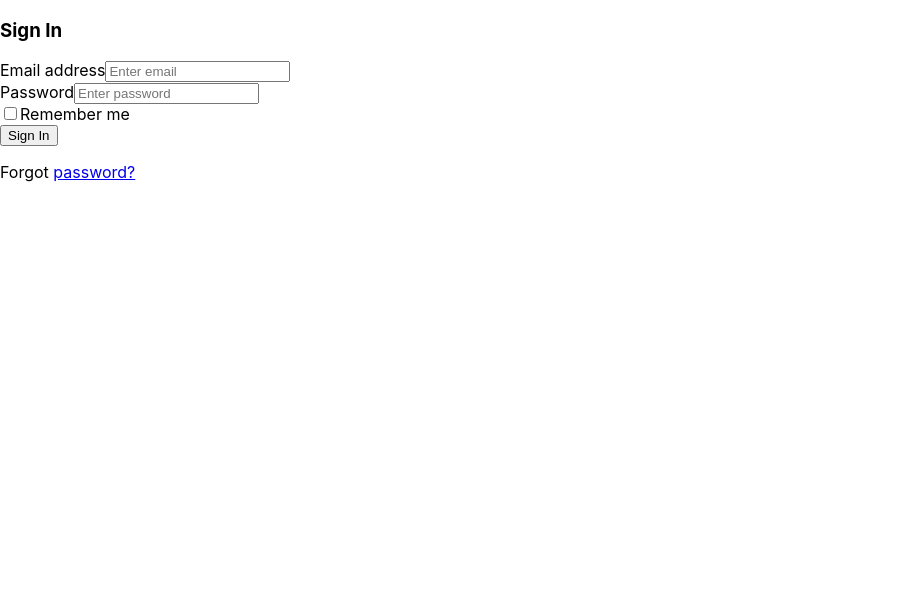
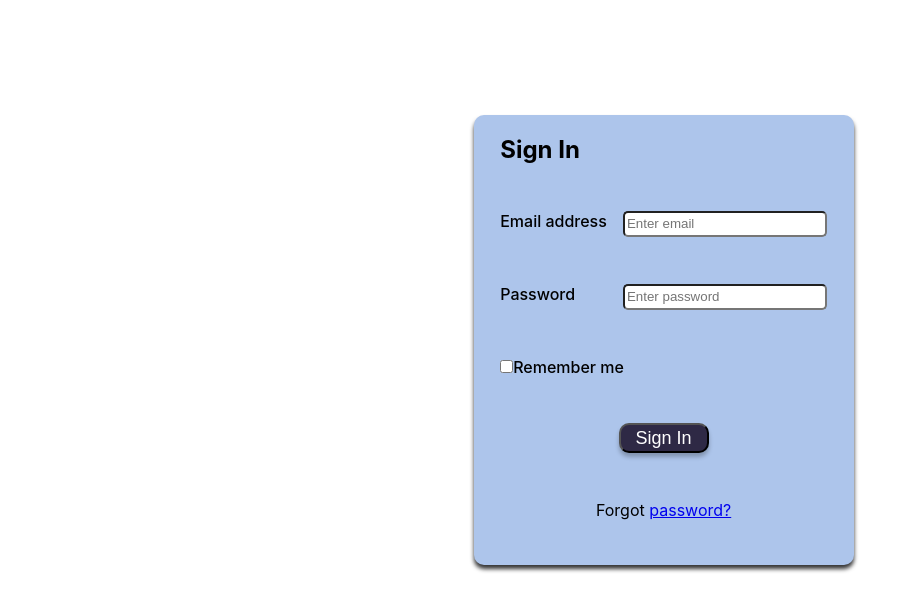
Before and after one commit to ingenio-se/JobbyFullStack, a React (Create React App) app: page /login in a window 1280 px wide. Shown: the top 610 px of the page, without its empty margins (0-920 px from the left). Built offline with nearby package versions, Linux system fonts and the light colour scheme.

Commit message:
Form visual styles added

```diff
--- a/src/components/CreateJob/index.js
+++ b/src/components/CreateJob/index.js
@@ -1,11 +1,14 @@
 import React, { Component } from "react";
 import { Link } from "react-router-dom";
+import "./style/index.scss";
 
 export default class index extends Component {
   render() {
     return (
+      <div className="form-container">
+        <div className="form-content">
           <form>
-        <h3>Create Vacancy</h3>
+            <h2>Create Vacancy</h2>
 
             <div className="form-group">
               <label>Job Title</label>
@@ -48,7 +51,7 @@ export default class index extends Component {
             </div>
 
             <div className="form-group">
-          <label>Ratio 0-10</label>
+              <label>Ratio (0-10)</label>
               <input
                 type="number"
                 className="form-control"
@@ -68,7 +71,10 @@ export default class index extends Component {
               />
             </div>
 
-        <Link className="text-reset text-decoration-none" to={`/job/:jobId`}>
+            <Link
+              className="text-reset text-decoration-none"
+              to={`/job/:jobId`}
+            >
               <button
                 type="submit"
                 className="btn btn-primary btn-block"
@@ -78,6 +84,8 @@ export default class index extends Component {
               </button>
             </Link>
           </form>
+        </div>
+      </div>
     );
   }
 }
--- /dev/null
+++ b/src/components/CreateJob/style/index.scss
@@ -0,0 +1,6 @@
+textarea {
+  height: 100px;
+  width: 200px;
+  background-color: white;
+  border-radius: 5px;
+}
--- a/src/components/Login/index.js
+++ b/src/components/Login/index.js
@@ -1,8 +1,7 @@
 import React, { Component } from "react";
 import PropTypes from "prop-types";
 import { Link } from "react-router-dom";
-// import "../../../node_modules/bootstrap/dist/css/bootstrap.min.css";
-// import "./style/index.scss";
+import "./style/index.scss";
 
 export default class index extends Component {
   static propTypes = {
@@ -11,8 +10,10 @@ export default class index extends Component {
 
   render() {
     return (
+      <div className="form-container">
+        <div className="form-content">
           <form>
-        <h3>Sign In</h3>
+            <h2>Sign In</h2>
 
             <div className="form-group">
               <label>Email address</label>
@@ -59,6 +60,8 @@ export default class index extends Component {
               Forgot <a href="#">password?</a>
             </p>
           </form>
+        </div>
+      </div>
     );
   }
 }
--- a/src/components/Login/style/index.scss
+++ b/src/components/Login/style/index.scss
@@ -1,84 +1,58 @@
-@import url("https://fonts.googleapis.com/css?family=Fira+Sans:400,500,600,700,800");
+@import "../../../styles/sass/variables";
 
-* {
-  box-sizing: border-box;
-}
-body {
-  background: #1c8ef9 !important;
-  min-height: 100vh;
-  display: flex;
-  font-weight: 400;
-  font-family: "Fira Sans", sans-serif;
+.form-container {
+  height: 450px;
+  width: 380px;
+  background-color: $primary-color;
+  margin: 9% 37%;
+  border-radius: $corners;
+  box-shadow: 0px 4px 4px rgba(0, 0, 0, 0.8);
+  .form-content {
+    height: 90%;
+    width: 86%;
+    margin: 7%;
+    form {
+      height: 100%;
+      display: grid;
+      align-content: space-between;
+      background-color: $primary-color;
+      & > * {
+        margin-bottom: 0;
+        background-color: $primary-color;
+      }
+      .form-group {
+        display: flex;
+        justify-content: space-between;
+      }
+      input {
+        height: 20px;
+        width: 60%;
+        right: 0;
+        border-radius: 5px;
+        background-color: white;
+      }
+      #customCheck1 {
+        width: auto;
+        height: 13px;
+        margin: 0;
+      }
+      label {
+        font-weight: 500;
+      }
+      a,
+      p {
+        margin: 0 auto;
+      }
+      label,
+      a,
+      p,
+      .custom-control {
+        background-color: $primary-color;
+      }
+    }
+  }
 }
 
-h1,
-h2,
-h3,
-h4,
-h5,
-h6,
-label,
-span {
-  font-weight: 500;
-  font-family: "Fira Sans", sans-serif;
+a button {
+  @include buttons(30px, 90px);
 }
-
-body,
-html,
-.App,
-#root,
-.auth-wrapper {
-  width: 100%;
-  height: 100%;
-}
-
-.navbar-light {
-  background-color: #ffffff;
-  box-shadow: 0px 14px 80px rgba(34, 35, 58, 0.2);
-}
-
-.auth-wrapper {
-  display: flex;
-  justify-content: center;
-  flex-direction: column;
-  text-align: left;
-}
-
-.auth-inner {
-  width: 450px;
-  margin: auto;
-  background: #ffffff;
-  box-shadow: 0px 14px 80px rgba(34, 35, 58, 0.2);
-  padding: 40px 55px 45px 55px;
-  border-radius: 15px;
-  transition: all 0.3s;
-}
-
-.auth-wrapper .form-control:focus {
-  border-color: #167bff;
-  box-shadow: none;
-}
-
-.auth-wrapper h3 {
-  text-align: center;
-  margin: 0;
-  line-height: 1;
-  padding-bottom: 20px;
-}
-
-.custom-control-label {
-  font-weight: 400;
-}
-
-.forgot-password,
-.forgot-password a {
-  text-align: right;
-  font-size: 13px;
-  padding-top: 10px;
-  color: #7f7d7d;
-  margin: 0;
-}
-
-.forgot-password a {
-  color: #167bff;
-}
--- a/src/components/Register/index.js
+++ b/src/components/Register/index.js
@@ -1,8 +1,6 @@
 import React, { Component } from "react";
 import PropTypes from "prop-types";
 import { Link } from "react-router-dom";
-// import "../../../node_modules/bootstrap/dist/css/bootstrap.min.css";
-// import "./style/index.scss";
 
 export default class index extends Component {
   static propTypes = {
@@ -11,8 +9,10 @@ export default class index extends Component {
 
   render() {
     return (
+      <div className="form-container">
+        <div className="form-content">
           <form>
-        <h3>Sign Up</h3>
+            <h2>Sign Up</h2>
 
             <div className="form-group">
               <label>First name</label>
@@ -54,7 +54,7 @@ export default class index extends Component {
               />
             </div>
 
-        <Link className="text-reset text-decoration-none" to={`/job/create`}>
+            <Link to={`/job/create`}>
               <button
                 type="submit"
                 className="btn btn-primary btn-block"
@@ -63,12 +63,12 @@ export default class index extends Component {
                 Sign Up
               </button>
             </Link>
-        <Link className="text-reset text-decoration-none" to={`/login`}>
             <p className="forgot-password text-right">
-            Already registered <a href="#">sign in?</a>
+              Already registered? <Link to={`/login`}>sign in</Link>
             </p>
-        </Link>
           </form>
+        </div>
+      </div>
     );
   }
 }
```
Lines whose indentation alone changed are shown as unchanged.
